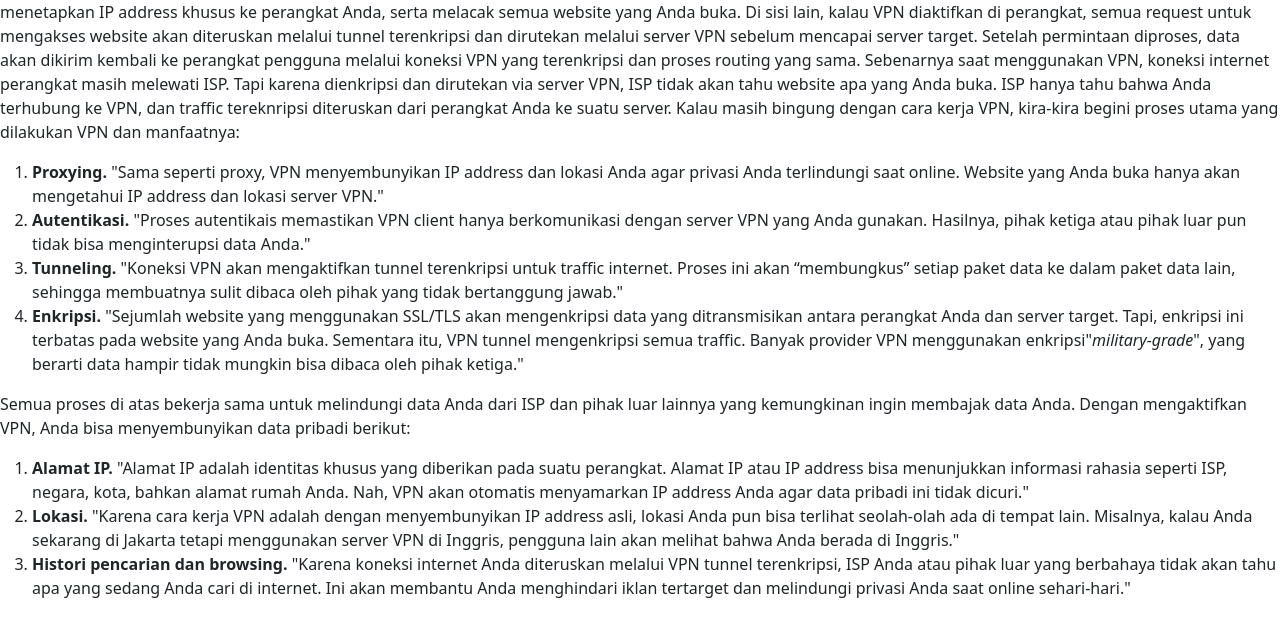
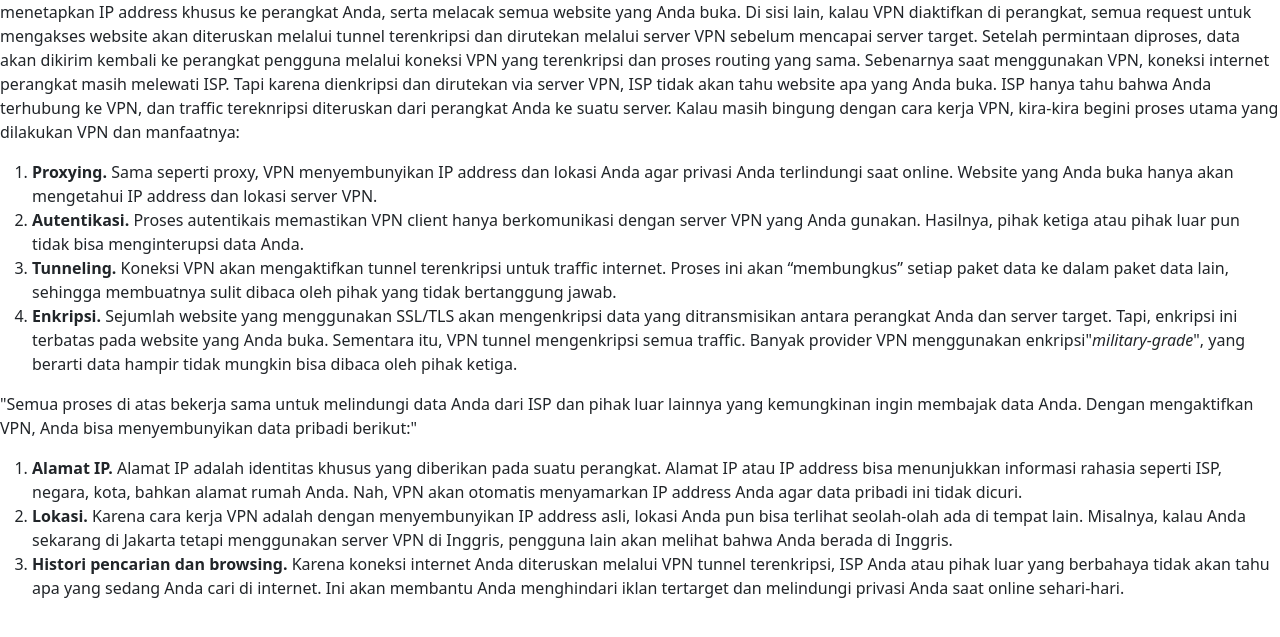
Before and after one commit to fathiryanda/fathiryanda.github.io, a plain HTML site: page vpnserver/index.html in a window 1280 px wide. Shown: the part 150-787 px from the top of the page. Drawn offline with nearby package versions, Linux system fonts and the light colour scheme.

Commit message:
Update index.html

```diff
--- a/vpnserver/index.html
+++ b/vpnserver/index.html
@@ -24,31 +24,31 @@ Kalau masih bingung dengan cara kerja VPN, kira-kira begini proses utama yang di
       </p>
       <ol>
         <li>
-        <strong>Proxying.&nbsp;</strong>"Sama seperti proxy, VPN menyembunyikan IP address dan lokasi Anda agar privasi Anda terlindungi saat online. Website yang Anda buka hanya akan mengetahui IP address dan lokasi server VPN."
+        <strong>Proxying.&nbsp;</strong>Sama seperti proxy, VPN menyembunyikan IP address dan lokasi Anda agar privasi Anda terlindungi saat online. Website yang Anda buka hanya akan mengetahui IP address dan lokasi server VPN.
         </li>
         <li>
-          <strong>Autentikasi.&nbsp;</strong>"Proses autentikais memastikan VPN client hanya berkomunikasi dengan server VPN yang Anda gunakan. Hasilnya, pihak ketiga atau pihak luar pun tidak bisa menginterupsi data Anda."
+          <strong>Autentikasi.&nbsp;</strong>Proses autentikais memastikan VPN client hanya berkomunikasi dengan server VPN yang Anda gunakan. Hasilnya, pihak ketiga atau pihak luar pun tidak bisa menginterupsi data Anda.
         </li>
         <li>
-          <strong>Tunneling.&nbsp;</strong>"Koneksi VPN akan mengaktifkan tunnel terenkripsi untuk traffic internet. Proses ini akan “membungkus” setiap paket data ke dalam paket data lain, sehingga membuatnya sulit dibaca oleh pihak yang tidak bertanggung jawab."
+          <strong>Tunneling.&nbsp;</strong>Koneksi VPN akan mengaktifkan tunnel terenkripsi untuk traffic internet. Proses ini akan “membungkus” setiap paket data ke dalam paket data lain, sehingga membuatnya sulit dibaca oleh pihak yang tidak bertanggung jawab.
         </li>
         <li>
-          <strong>Enkripsi.&nbsp;</strong>"Sejumlah website yang menggunakan SSL/TLS akan mengenkripsi data yang ditransmisikan antara perangkat Anda dan server target. Tapi, enkripsi ini terbatas pada website yang Anda buka. Sementara itu, VPN tunnel mengenkripsi semua traffic. Banyak provider VPN menggunakan enkripsi"<em>military-grade</em>", yang berarti data hampir tidak mungkin bisa dibaca oleh pihak ketiga."
+          <strong>Enkripsi.&nbsp;</strong>Sejumlah website yang menggunakan SSL/TLS akan mengenkripsi data yang ditransmisikan antara perangkat Anda dan server target. Tapi, enkripsi ini terbatas pada website yang Anda buka. Sementara itu, VPN tunnel mengenkripsi semua traffic. Banyak provider VPN menggunakan enkripsi"<em>military-grade</em>", yang berarti data hampir tidak mungkin bisa dibaca oleh pihak ketiga.
         </li>
       </ol>
       <p>
-        Semua proses di atas bekerja sama untuk melindungi data Anda dari ISP dan pihak luar lainnya yang kemungkinan ingin membajak data Anda.
-Dengan mengaktifkan VPN, Anda bisa menyembunyikan data pribadi berikut:
+        "Semua proses di atas bekerja sama untuk melindungi data Anda dari ISP dan pihak luar lainnya yang kemungkinan ingin membajak data Anda.
+Dengan mengaktifkan VPN, Anda bisa menyembunyikan data pribadi berikut:"
       </p>
       <ol>
         <li>
-          <strong>Alamat IP.&nbsp;</strong>"Alamat IP adalah identitas khusus yang diberikan pada suatu perangkat. Alamat IP atau IP address bisa menunjukkan informasi rahasia seperti ISP, negara, kota, bahkan alamat rumah Anda. Nah, VPN akan otomatis menyamarkan IP address Anda agar data pribadi ini tidak dicuri."
+          <strong>Alamat IP.&nbsp;</strong>Alamat IP adalah identitas khusus yang diberikan pada suatu perangkat. Alamat IP atau IP address bisa menunjukkan informasi rahasia seperti ISP, negara, kota, bahkan alamat rumah Anda. Nah, VPN akan otomatis menyamarkan IP address Anda agar data pribadi ini tidak dicuri.
         </li>
         <li>
-          <strong>Lokasi.&nbsp;</strong>"Karena cara kerja VPN adalah dengan menyembunyikan IP address asli, lokasi Anda pun bisa terlihat seolah-olah ada di tempat lain. Misalnya, kalau Anda sekarang di Jakarta tetapi menggunakan server VPN di Inggris, pengguna lain akan melihat bahwa Anda berada di Inggris."
+          <strong>Lokasi.&nbsp;</strong>Karena cara kerja VPN adalah dengan menyembunyikan IP address asli, lokasi Anda pun bisa terlihat seolah-olah ada di tempat lain. Misalnya, kalau Anda sekarang di Jakarta tetapi menggunakan server VPN di Inggris, pengguna lain akan melihat bahwa Anda berada di Inggris.
         </li>
         <li>
-          <strong>Histori pencarian dan browsing.&nbsp;</strong>"Karena koneksi internet Anda diteruskan melalui VPN tunnel terenkripsi, ISP Anda atau pihak luar yang berbahaya tidak akan tahu apa yang sedang Anda cari di internet. Ini akan membantu Anda menghindari iklan tertarget dan melindungi privasi Anda saat online sehari-hari."
+          <strong>Histori pencarian dan browsing.&nbsp;</strong>Karena koneksi internet Anda diteruskan melalui VPN tunnel terenkripsi, ISP Anda atau pihak luar yang berbahaya tidak akan tahu apa yang sedang Anda cari di internet. Ini akan membantu Anda menghindari iklan tertarget dan melindungi privasi Anda saat online sehari-hari.
         </li>
       </ol>
     <br>
```
